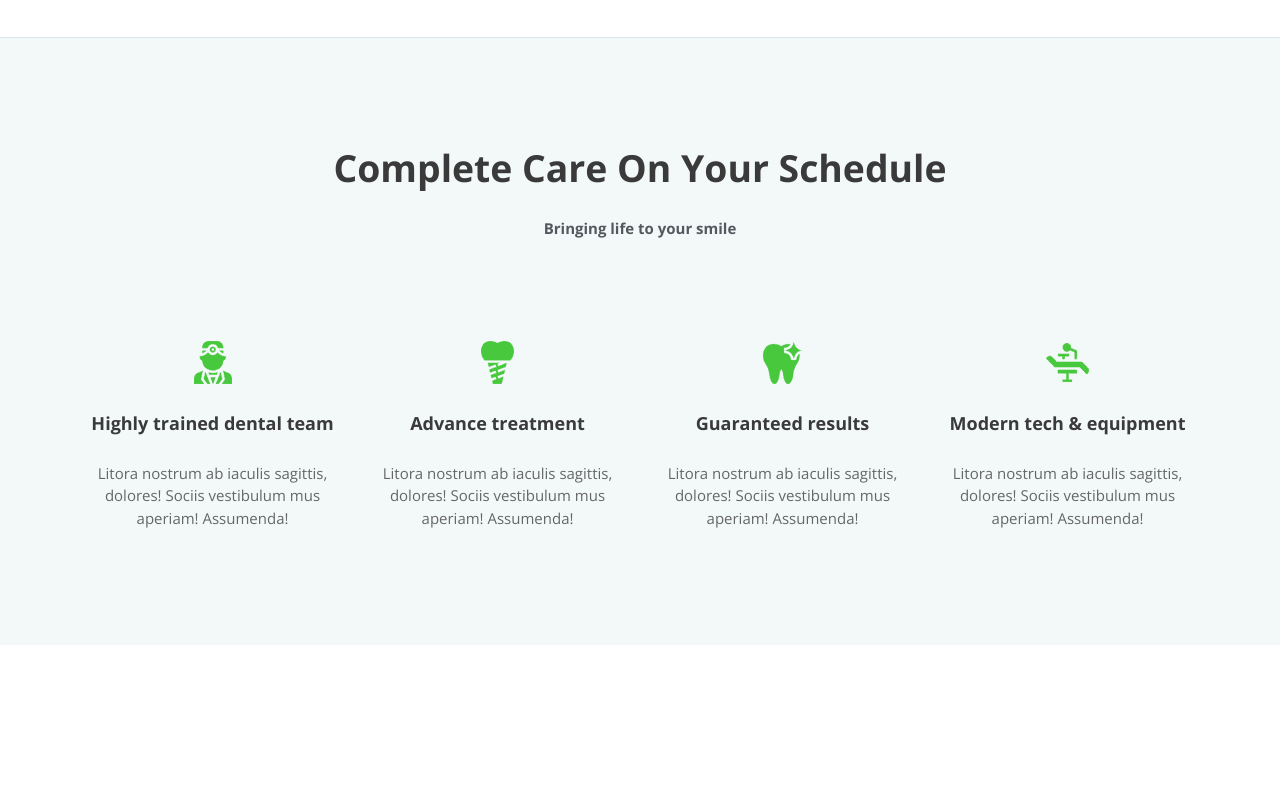
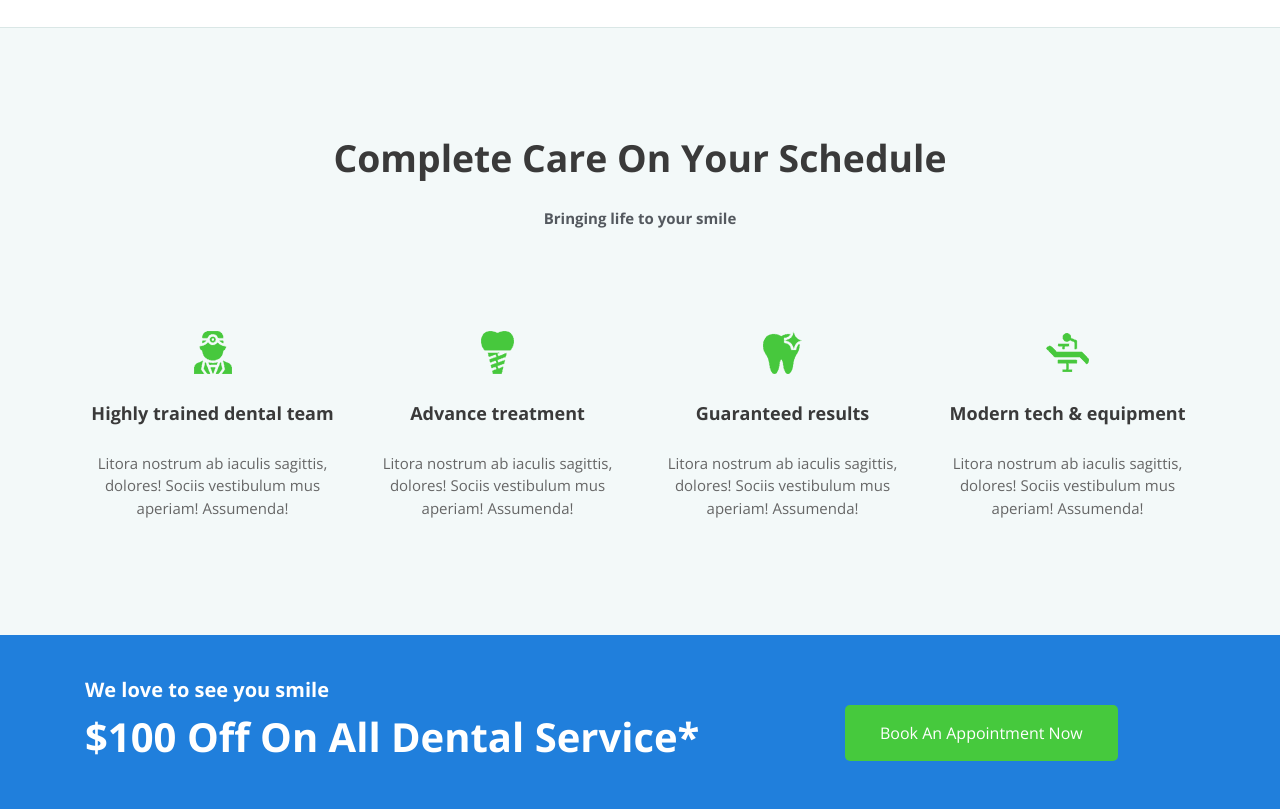
Before and after one commit to imnavanath/dental-template, a plain HTML site: page index.html in a window 1280 px wide. Shown: the part 1492-2301 px from the top of the page. Before the commit the page ends 2137 px from the top, so only its background shows below. Drawn offline with nearby package versions, Linux system fonts and the light colour scheme.

Commit message:
Offer CTA section added

```diff
--- a/css/style.css
+++ b/css/style.css
@@ -144,8 +144,8 @@ a {
     margin-top: 20px;
 }
 
-.intro-info .banner-button {
-    margin-top: 40px;
+.banner-button {
+    margin-top: 30px;
     text-transform: capitalize;
     color: #ffffff;
     background-color: #46c93d;
@@ -156,8 +156,8 @@ a {
     border: none;
 }
 
-.intro-info .banner-button:hover,
-.intro-info .banner-button:focus {
+.banner-button:hover,
+.banner-button:focus {
     color: #ffffff;
     background-color: #2bb721;
 }
@@ -303,3 +303,26 @@ section h2 {
     color: #666666;
     font-size: 15px;
 }
+
+/*--------------------------------------------------------------
+# Services Section
+--------------------------------------------------------------*/
+
+.offer-cta {
+    padding: 40px 0;
+    background-color: #207fdc;
+    transition: background 0.3s, border 0.3s, border-radius 0.3s, box-shadow 0.3s;
+}
+
+.offer-cta .cta-heading {
+    color: #fff;
+    font-size: 20px;
+    font-weight: 600;
+}
+
+.offer-cta .cta-title {
+    color: #fff;
+    font-size: 40px;
+    font-weight: 600;
+    line-height: 1.6em;
+}
--- a/index.html
+++ b/index.html
@@ -204,5 +204,24 @@
 				</div>
 			</div>
 		</section>
+
+		<section class="offer-cta">
+			<div class="section-container">
+				<div class="container">
+					<div class="row">
+						<div class="col-xl-8 col-lg-8 col-md-6 col-sm-12">
+							<div class="cta-heading"> We love to see you smile </div>
+							<div class="cta-title"> $100 Off On All Dental Service* </div>
+						</div>
+
+						<div class="col-xl-4 col-lg-4 col-md-6 col-sm-12">
+							<div>
+								<a href="#contact" class="btn btn-primary banner-button"> Book An Appointment Now </a>
+							</div>
+						</div>
+					</div>
+				</div>
+			</div>
+		</section>
 	</body>
 </html>
```
